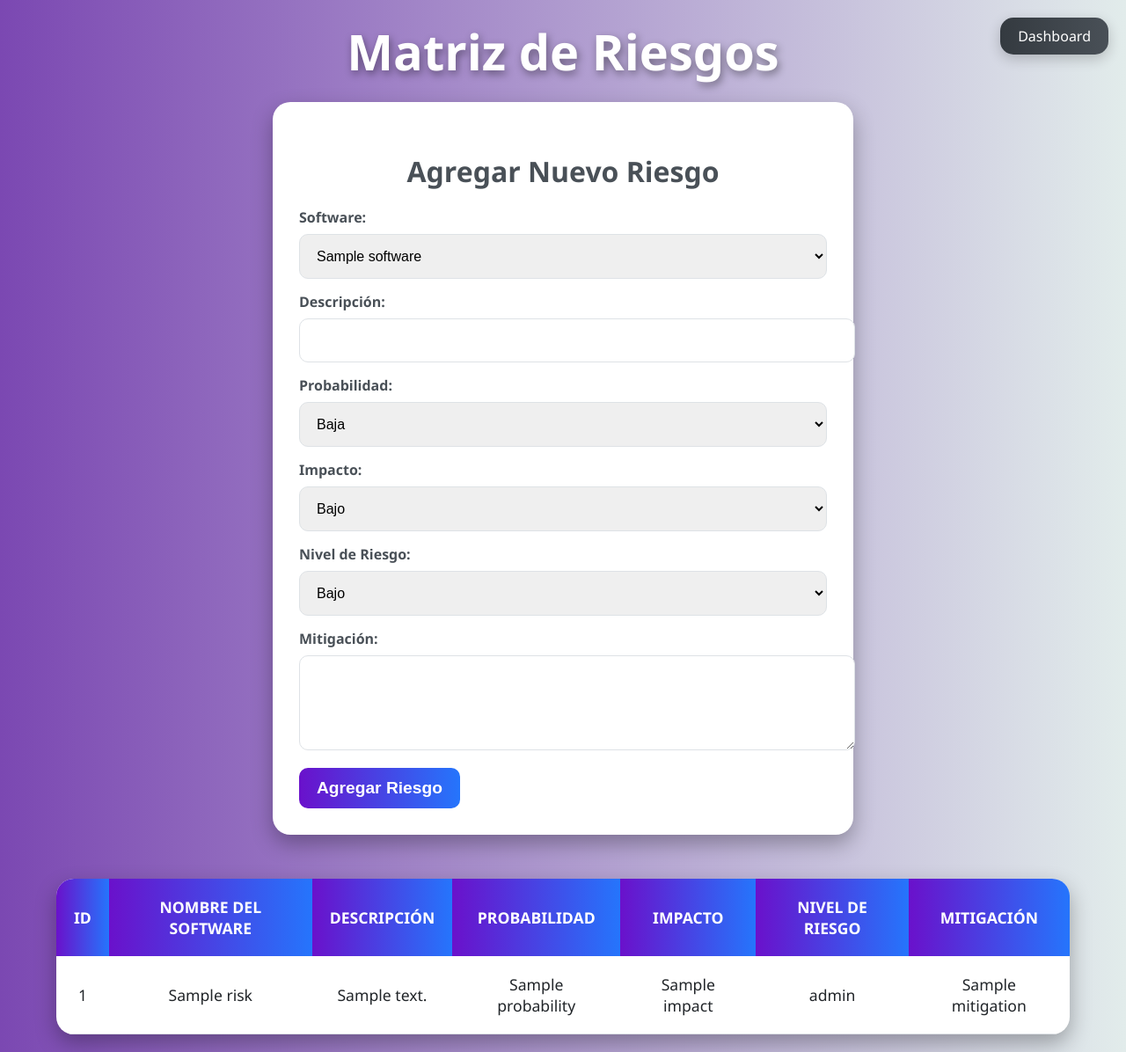
After one commit to AndresYusty/SurveySoft, a Flask app: template question-service/templates/risk/manage_risk.html in a window 1280 px wide. The commit adds this page. Shown: the whole page at 88% size. Run offline with Flask 3, Linux system fonts and the light colour scheme; the template is opened without the code that fills it: most values are stand-ins (such as "Sample title", 1, 10 or a date in 2020).

Commit message:
se agrega matriz de riesgos

```diff
--- a/auth-service/templates/auth/dashboard.html
+++ b/auth-service/templates/auth/dashboard.html
@@ -143,10 +143,11 @@
         <a href="/auth/logout" class="logout-button">Cerrar Sesión</a>
     </header>
     <div class="container">
-        <h2>Bienvenido, {{ username }}</h2>
+        <h2>Bienvenide, {{ username }}</h2>
         <p>Selecciona una opción para continuar:</p>
         <div class="buttons">
             <a href="http://localhost:5002/question/formulario">Evaluar software</a>
+            <a href="http://localhost:5002/risks/" class="button">Evaluar Matriz de Riesgos</a>
         </div>
     </div>
     <footer>
--- a/question-service/main.py
+++ b/question-service/main.py
@@ -6,6 +6,8 @@ from database import init_db
 from config import SECRET_KEY
 from database import Base, engine
 from models.survey import EvaluationForm  # Importa el modelo
+from controllers.risk_controller import risk_bp
+
 import logging
 
 
@@ -18,6 +20,9 @@ app.secret_key = SECRET_KEY  # Configura la clave secreta desde config.py
 app.register_blueprint(question_bp, url_prefix='/question')
 app.register_blueprint(auth_bp, url_prefix='/auth')  # Registrar el Blueprint de autenticación
 app.register_blueprint(history_bp, url_prefix='/history')  # Registrar el Blueprint de historial
+app.register_blueprint(risk_bp, url_prefix='/risks')
+
+
 
 Base.metadata.create_all(engine)
 
--- /dev/null
+++ b/question-service/templates/risk/manage_risk.html
@@ -0,0 +1,262 @@
+<!DOCTYPE html>
+<html lang="es">
+<head>
+    <meta charset="UTF-8">
+    <meta name="viewport" content="width=device-width, initial-scale=1.0">
+    <title>Matriz de Riesgos</title>
+    <style>
+        /* General Styles */
+        body {
+            font-family: 'Segoe UI', Tahoma, Geneva, Verdana, sans-serif;
+            background: linear-gradient(to right, #7b48b2, #e2eceb);
+            color: #212529;
+            margin: 0;
+            padding: 0;
+            display: flex;
+            flex-direction: column;
+            align-items: center;
+            min-height: 100vh;
+        }
+
+        h1 {
+            color: #ffffff;
+            font-size: 3.5rem;
+            margin: 20px 0;
+            text-shadow: 2px 4px 10px rgba(0, 0, 0, 0.4);
+        }
+
+        h2 {
+            color: #495057;
+            font-size: 2rem;
+            margin-bottom: 20px;
+            text-align: center;
+        }
+
+        /* Dashboard Button */
+        .dashboard-button {
+            position: absolute;
+            top: 20px;
+            right: 20px;
+            background: linear-gradient(to right, #343a40, #495057);
+            color: white;
+            font-size: 1rem;
+            padding: 10px 20px;
+            border-radius: 15px;
+            text-decoration: none;
+            box-shadow: 0 5px 15px rgba(0, 0, 0, 0.2);
+            transition: all 0.3s ease;
+        }
+
+        .dashboard-button:hover {
+            background: linear-gradient(to right, #495057, #343a40);
+            transform: scale(1.05);
+        }
+
+        /* Form Container */
+        .form-container {
+            background: #ffffff;
+            padding: 30px;
+            border-radius: 20px;
+            box-shadow: 0 10px 25px rgba(0, 0, 0, 0.3);
+            width: 90%;
+            max-width: 600px;
+            margin-bottom: 30px;
+            animation: fadeIn 0.8s ease-in-out;
+        }
+
+        @keyframes fadeIn {
+            from {
+                opacity: 0;
+                transform: translateY(-20px);
+            }
+            to {
+                opacity: 1;
+                transform: translateY(0);
+            }
+        }
+
+        .form-container label {
+            display: block;
+            margin-bottom: 8px;
+            font-weight: bold;
+            color: #495057;
+        }
+
+        .form-container select,
+        .form-container input,
+        .form-container textarea {
+            width: 100%;
+            padding: 15px;
+            margin-bottom: 15px;
+            border: 1px solid #dee2e6;
+            border-radius: 10px;
+            font-size: 1rem;
+            transition: all 0.3s ease;
+        }
+
+        .form-container select:focus,
+        .form-container input:focus,
+        .form-container textarea:focus {
+            border-color: #6a11cb;
+            box-shadow: 0 0 10px rgba(106, 17, 203, 0.5);
+            outline: none;
+        }
+
+        .form-container button {
+            background: linear-gradient(to right, #6a11cb, #2575fc);
+            color: white;
+            font-size: 1.2rem;
+            font-weight: bold;
+            border: none;
+            cursor: pointer;
+            padding: 12px 20px;
+            border-radius: 10px;
+            transition: all 0.3s ease;
+        }
+
+        .form-container button:hover {
+            background: linear-gradient(to right, #2575fc, #6a11cb);
+            transform: translateY(-2px);
+        }
+
+        /* Table Styles */
+        table {
+            width: 90%;
+            max-width: 1200px;
+            border-collapse: collapse;
+            margin: 20px auto;
+            background: #ffffff;
+            border-radius: 20px;
+            box-shadow: 0 10px 25px rgba(0, 0, 0, 0.3);
+            overflow: hidden;
+            animation: fadeIn 1s ease-in-out;
+        }
+
+        table th, table td {
+            padding: 20px;
+            text-align: center;
+            font-size: 1.1rem;
+        }
+
+        table th {
+            background: linear-gradient(to right, #6a11cb, #2575fc);
+            color: white;
+            font-weight: bold;
+            text-transform: uppercase;
+        }
+
+        table tr:nth-child(even) {
+            background-color: #f8f9fa;
+        }
+
+        table tr:hover {
+            background-color: #e9ecef;
+            transform: scale(1.02);
+        }
+
+        table td {
+            border-bottom: 1px solid #dee2e6;
+        }
+
+        /* Responsive Design */
+        @media (max-width: 768px) {
+            .form-container, table {
+                width: 95%;
+            }
+
+            h1 {
+                font-size: 2.8rem;
+            }
+
+            h2 {
+                font-size: 1.5rem;
+            }
+
+            .form-container button {
+                font-size: 1rem;
+            }
+
+            table th, table td {
+                padding: 12px;
+                font-size: 1rem;
+            }
+
+            .dashboard-button {
+                padding: 8px 16px;
+                font-size: 0.9rem;
+            }
+        }
+    </style>
+</head>
+<body>
+    <a href="http://localhost:5001/auth/user/dashboard" class="dashboard-button">Dashboard</a>
+    <h1>Matriz de Riesgos</h1>
+    <div class="form-container">
+        <h2>Agregar Nuevo Riesgo</h2>
+        <form method="POST">
+            <label for="software_id">Software:</label>
+            <select id="software_id" name="software_id" required>
+                {% for software in software_list %}
+                <option value="{{ software.id }}">{{ software.software_name }}</option>
+                {% endfor %}
+            </select>
+
+            <label for="description">Descripción:</label>
+            <input type="text" id="description" name="description" required>
+
+            <label for="probability">Probabilidad:</label>
+            <select id="probability" name="probability" required>
+                <option value="Baja">Baja</option>
+                <option value="Media">Media</option>
+                <option value="Alta">Alta</option>
+            </select>
+
+            <label for="impact">Impacto:</label>
+            <select id="impact" name="impact" required>
+                <option value="Bajo">Bajo</option>
+                <option value="Medio">Medio</option>
+                <option value="Alto">Alto</option>
+            </select>
+
+            <label for="risk_level">Nivel de Riesgo:</label>
+            <select id="risk_level" name="risk_level" required>
+                <option value="Bajo">Bajo</option>
+                <option value="Moderado">Moderado</option>
+                <option value="Crítico">Crítico</option>
+            </select>
+
+            <label for="mitigation">Mitigación:</label>
+            <textarea id="mitigation" name="mitigation" rows="4"></textarea>
+
+            <button type="submit">Agregar Riesgo</button>
+        </form>
+    </div>
+
+    <table>
+        <thead>
+            <tr>
+                <th>ID</th>
+                <th>Nombre del Software</th>
+                <th>Descripción</th>
+                <th>Probabilidad</th>
+                <th>Impacto</th>
+                <th>Nivel de Riesgo</th>
+                <th>Mitigación</th>
+            </tr>
+        </thead>
+        <tbody>
+            {% for risk, software_name in risks %}
+            <tr>
+                <td>{{ risk.risk_id }}</td>
+                <td>{{ software_name }}</td>
+                <td>{{ risk.description }}</td>
+                <td>{{ risk.probability }}</td>
+                <td>{{ risk.impact }}</td>
+                <td>{{ risk.risk_level }}</td>
+                <td>{{ risk.mitigation }}</td>
+            </tr>
+            {% endfor %}
+        </tbody>
+    </table>
+</body>
+</html>
```
Also changed, not shown: question-service/controllers/risk_controller.py (added, +49 -0 lines), question-service/models/risk_matrix.py (added, +21 -0 lines), question-service/templates/survey/select_survey.html (+25 -0 lines), question-service/services/risk_service.py (added).
